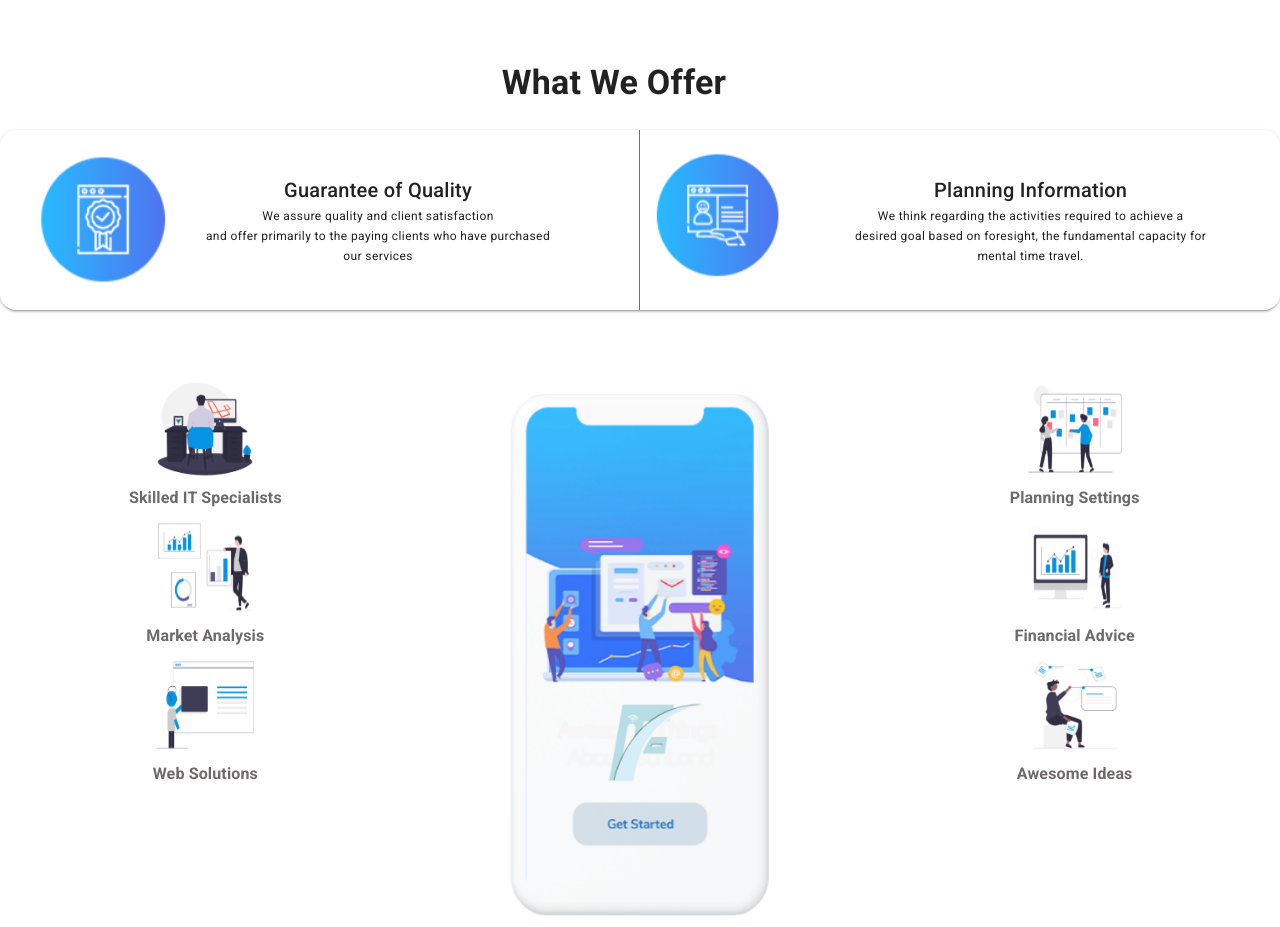
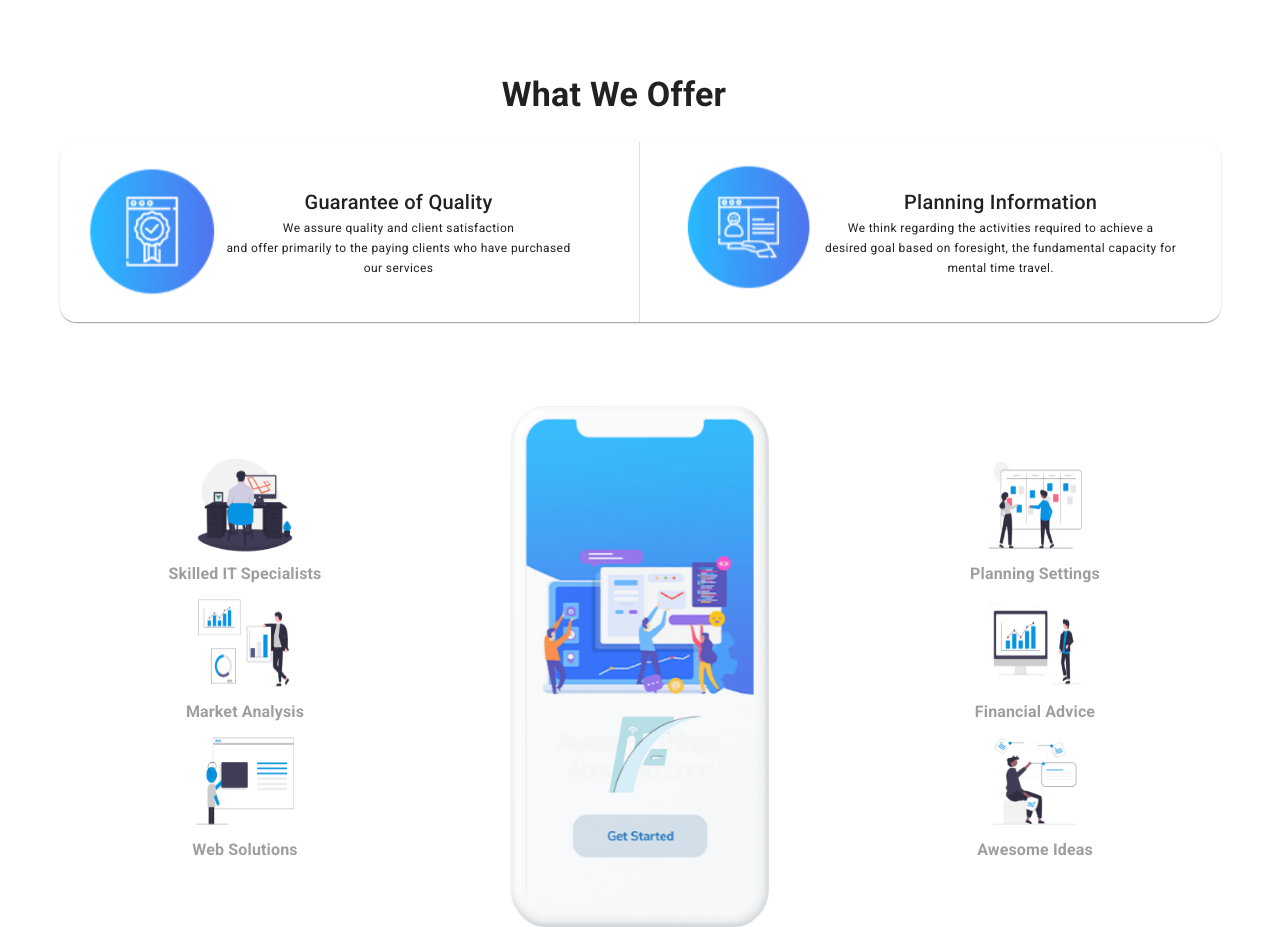
Before and after one commit to sachinbro/fiftech_zone, a Nuxt app: page / in a window 1280 px wide. Shown: the part 1280-2207 px from the top of the page. Built offline with nearby package versions, Linux system fonts and the light colour scheme.

Commit message:
minor changes according to desing

```diff
--- a/components/sections/about-page/AboutIntro.vue
+++ b/components/sections/about-page/AboutIntro.vue
@@ -1,8 +1,8 @@
 <template>
     <div>
-        <v-row class="mt-6">
+        <v-row class="background white--text font-weight-bold">
             <v-col cols="1"></v-col>
-                <v-col class="mt-6">
+                <v-col class="mt-16">
                     <p class="text-h4 font-weight-bold">About FiftechZone</p>
                     <v-row>
                         <v-col cols="8">
@@ -11,10 +11,19 @@
                         <v-col></v-col>
                     </v-row>
                 </v-col>
-                <v-col>
-                    <img src="../../../static/sections/Aboutpage/about.png" alt="" height="200px" width="450px">
+                <v-col align="center" class="mt-16">
+                    <img src="../../../static/sections/Aboutpage/about.png" alt="" height="200px">
                 </v-col>
 
         </v-row>
     </div>
 </template>
+<style scoped>
+.background{
+    background-image: url("../../../static/maskedother.png");
+    background-repeat: no-repeat;
+    background-size: 100% 100%;
+    background-position: top;
+    background-origin: content-box;
+}
+</style>
--- a/components/sections/about-page/VisionMission.vue
+++ b/components/sections/about-page/VisionMission.vue
@@ -1,5 +1,5 @@
 <template>
-            <v-row>
+            <v-row class="mt-10">
                 <v-col cols="2"></v-col>
                 <v-col >
                     <v-card max-width="600px" class="vision" elevation="5">
--- a/components/sections/home-page-sections/HomeTestimonials.vue
+++ b/components/sections/home-page-sections/HomeTestimonials.vue
@@ -61,11 +61,15 @@ export default{
                     </v-carousel>
                 </v-col>
                 <v-col cols="2"></v-col>
-                <v-col cols="5" class="d-none d-md-block text-h3 text-center font-weight-bold">
+                <v-col cols="5" class="d-none d-md-block text-h3 text-center font-weight-bold mt-16">
                     <div >We use our focused set of</div>
                     <div >capabilities to build </div>
                     <div >great experiences.</div>
-                    <div class=" text-subtitle-1 text--secondary">We are as good as they say we are.</div>
+                    <div class="mt-2 text-h6 font-weight-light text--secondary">We are as good as they say we are.</div>
+                    <div class="pa-4">
+                            <v-icon x-large style="border: 1px solid black;"  class="rounded-lg pa-1 mx-3">mdi-chevron-left</v-icon>
+                            <v-icon x-large style="border: 1px solid black;"  class="rounded-lg pa-1">mdi-chevron-right</v-icon>
+                   </div>
                 </v-col>
             </v-row>
         </v-container>
--- a/components/sections/home-page-sections/OfferSection.vue
+++ b/components/sections/home-page-sections/OfferSection.vue
@@ -1,14 +1,14 @@
 <template>
-    <div class="mt-0 mt-md-16">
+    <v-container class="mt-0 mt-md-16">
         <v-row class="d-flex justify-center text-h6 text-md-h4  font-weight-bold ml-md-n16">
             What We Offer
         </v-row>
-        <v-card class="mt-2 mt-sm-10 rounded-xl" >
+        <v-card class="mt-2 mt-sm-10  rounded-xl" elevation="1">
             <v-row>
-                    <v-col cols="12" align="center" sm="6" style="border-right: 1px solid #707070;">
+                    <v-col cols="12" align="center" lg="6" md="6">
 
-                        <v-row no-gutters align="">
-                            <v-col cols="4" align="">
+                        <v-row no-gutters >
+                            <v-col cols="4" >
                             <img src="../../../static/sections/Homepage/offering2.svg" height="150px" width="130px" alt="">
                         </v-col>
                         <v-col cols="8" class="d-flex flex-column justify-center align-center text-caption ml-n10">
@@ -20,8 +20,9 @@
                         </v-row>
 
                     </v-col>
-                    <v-col cols="12" sm="6">
-                        <v-row no-gutters>
+                    <v-divider vertical></v-divider>
+                    <v-col cols="12" lg="6" md="6" >
+                        <v-row no-gutters class="ml-8">
                             <v-col cols="4">
                             <img src="../../../static/sections/Homepage/offering1.svg" height="150px" width="130px" alt="">
                         </v-col>
@@ -36,35 +37,35 @@
 
             </v-row>
         </v-card>
-        <v-row class="mt-16">
-                <v-col cols="12" sm="4" style="color:#6E6A6A;">
+        <v-row class="mt-16 text-subtitle-1 font-weight-bold text--disabled">
+                <v-col cols="12" md="4" lg="4" style="color:#6E6A6A;" class="mt-16">
                     <div class="d-flex flex-column align-center">
                         <img src="../../../static/sections/Homepage/IT specialist 2.png" height="110px" width="120px" alt="">
-                        <div class="text-subtitle-1 font-weight-bold">Skilled IT Specialists</div>
+                        <div class="text--disabled">Skilled IT Specialists</div>
                     </div>
                     <div class="d-flex flex-column align-center">
                         <img src="../../../static/sections/Homepage/market analysis 2.png" height="110px" width="120px" alt="">
-                        <div class="text-subtitle-1 font-weight-bold">Market Analysis</div></div>
+                        <div class="text--disabled">Market Analysis</div></div>
                     <div class="d-flex flex-column align-center">
                         <img src="../../../static/sections/Homepage/web solution 2.png" height="110px" width="120px" alt="">
-                        <div class="text-subtitle-1 font-weight-bold">Web Solutions</div></div>
+                        <div class="text--disabled">Web Solutions</div></div>
                 </v-col>
                 <v-col cols="12" sm="4" class="d-flex flex-column align-center">
                     <img src="../../../static/sections/Homepage/offering-app.png" height="550px" weight="250px" />
                 </v-col>
-                <v-col cols="12" sm="4" style="color:#6E6A6A;">
+                <v-col cols="12" sm="4" style="color:#6E6A6A;" class="mt-16">
                     <div class="d-flex flex-column align-center">
                         <img src="../../../static/sections/Homepage/planning 2.png" height="110px" width="120px" alt="">
-                        <div class="text-subtitle-1 font-weight-bold">Planning Settings</div>
+                        <div class="text--disabled">Planning Settings</div>
                     </div>
                     <div class="d-flex flex-column align-center">
                         <img src="../../../static/sections/Homepage/financial advice 2.png" height="110px" width="120px" alt="">
-                        <div class="text-subtitle-1 font-weight-bold">Financial Advice</div></div>
+                        <div class="text--disabled">Financial Advice</div></div>
                     <div class="d-flex flex-column align-center">
                         <img src="../../../static/sections/Homepage/ideas2.png" height="110px" width="120px" alt="">
-                        <div class="text-subtitle-1 font-weight-bold">Awesome Ideas</div></div>
+                        <div class="text--disabled">Awesome Ideas</div></div>
                 </v-col>
 
         </v-row>
-    </div>
+    </v-container>
 </template>
--- a/components/sections/home-page-sections/ProjectInfo.vue
+++ b/components/sections/home-page-sections/ProjectInfo.vue
@@ -36,7 +36,7 @@
 <template>
     <v-row class="projectinfo pa-4">
         <v-col cols="1"></v-col>
-        <v-col class=" white--text text-h2 font-weight-bold">
+        <v-col class=" white--text text-h3 font-weight-bold">
             <div class="d-none d-sm-block">We deliver the</div>
             <div class="d-none d-sm-block">SOFTWARE you need,</div>
             <div class="d-none d-sm-block">no more, no less.</div>
```
Also changed, not shown: static/maskedother.png (added).
